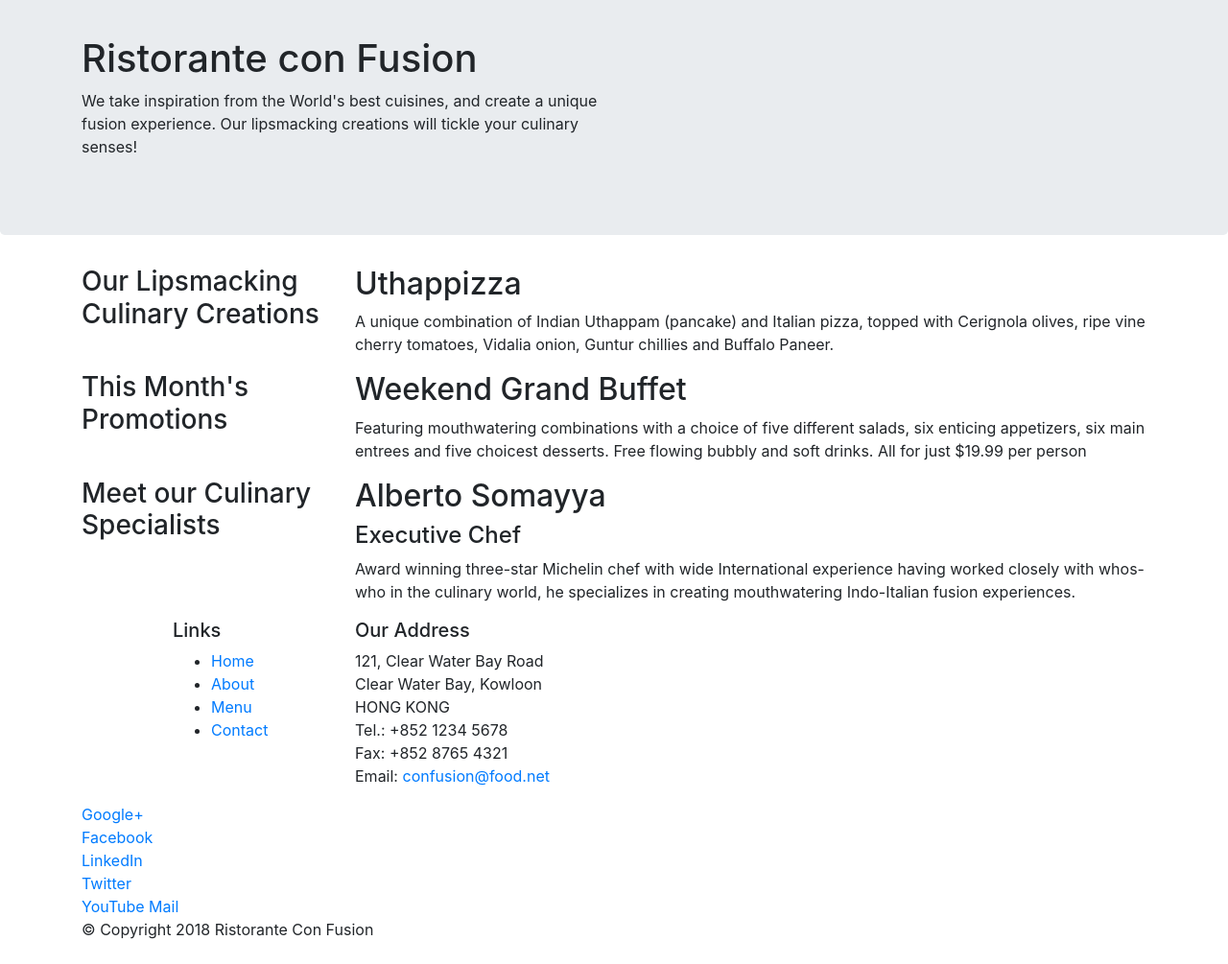
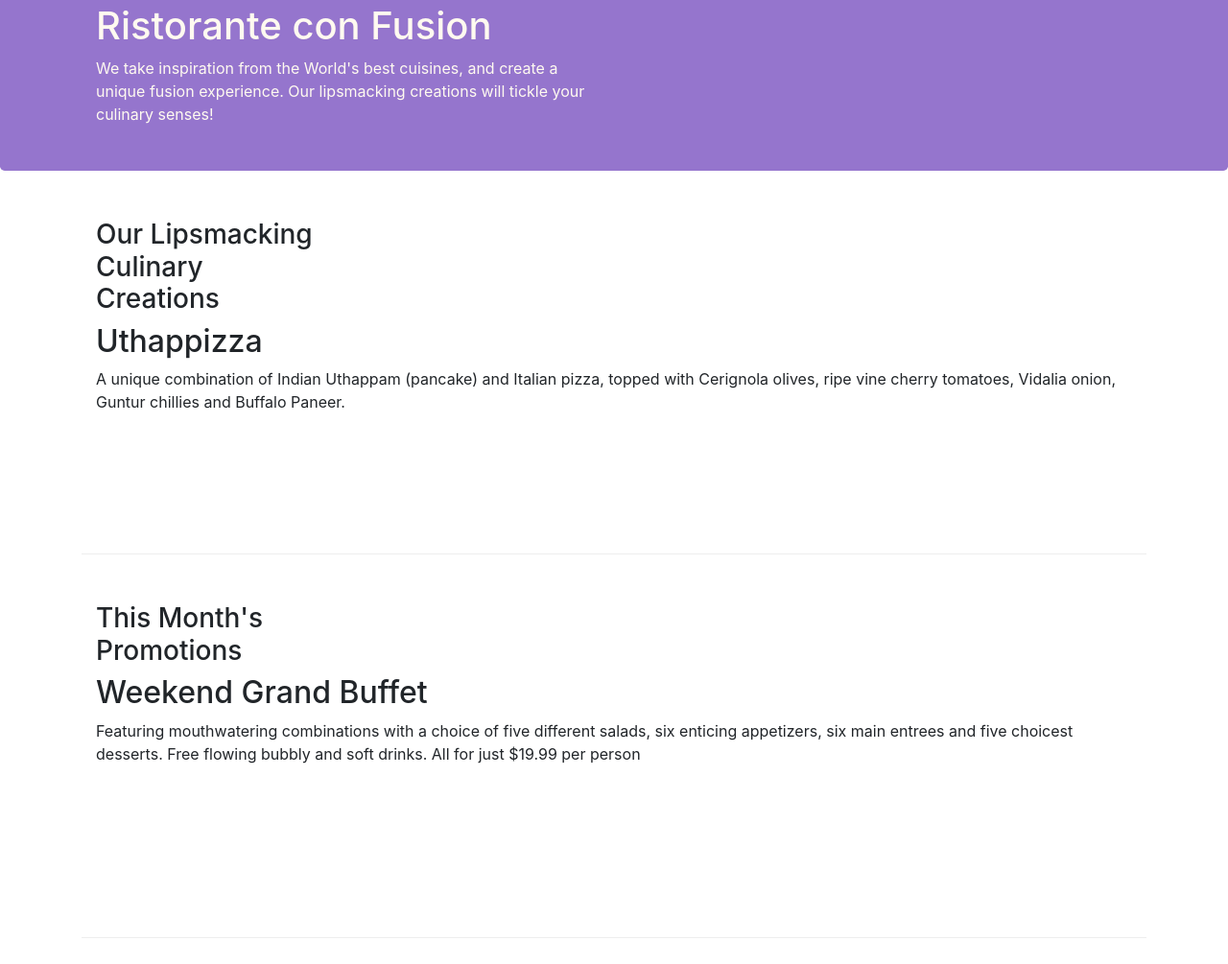
Before and after one commit to fragux/confusion, a website: page index.html in a window 1280 px wide. Shown: the part 27-1032 px from the top of the page at 96% size. Drawn offline with nearby package versions, Linux system fonts and the light colour scheme.

Commit message:
Bootstrap GRID - Parte 2

```diff
--- /dev/null
+++ b/css/styles.css
@@ -0,0 +1,29 @@
+.row-header {
+    margin: 0px auto;
+    padding: 0px auto;
+}
+
+.row-content{
+    margin: 0px auto;
+    padding: 50px 0px 50px 0px;
+    border-bottom: 1px ridge;
+    min-height: 400px;
+}
+
+.footer{
+    background-color: #D1C4E9;
+    margin: 0px auto;
+    padding: 20px 0px 20px 0px;
+}
+
+.jumbotron{
+    padding: 30px 70px 30px 70px;
+    margin: 0px auto;
+    background: #9575cd;
+    color: floralwhite;
+}
+
+.address{
+    font-size: 80%;
+    color: #0f0f0f;
+}
--- a/index.html
+++ b/index.html
@@ -9,6 +9,7 @@
 
      <!-- Bootstrap CSS -->
      <link rel="stylesheet" href="node_modules/bootstrap/dist/css/bootstrap.min.css">
+     <link rel="stylesheet" href="css/styles.css">
     <title>Ristorante Con Fusion</title>
 </head>
 
@@ -16,7 +17,7 @@
 
     <header class="jumbotron">
         <div class="container">
-            <div class="row">
+            <div class="row-header">
                 <div class="col-12 col-sm-6">
                     <h1>Ristorante con Fusion</h1>
                     <p>We take inspiration from the World's best cuisines, and create a unique fusion experience. Our lipsmacking creations will tickle your culinary senses!</p>
@@ -28,7 +29,7 @@
     </header>
 
     <div class="container">
-        <div class="row">
+        <div class="row-content align-items-center">
             <div class="col-12 col-sm-4 order-sm-first col-md-3">
                 <h3>Our Lipsmacking Culinary Creations</h3>
             </div>
@@ -39,7 +40,7 @@
         </div>
 
 
-        <div class="row">
+        <div class="row-content align-items-center">
             <div class="col-12 col-sm-4 order-sm-first col-md-3">
                 <h3>This Month's Promotions</h3>
             </div>
@@ -49,7 +50,7 @@
             </div>
         </div>
 
-        <div class="row">
+        <div class="row-content align-items-center">
             <div class="col-12 col-sm-4 order-sm-first col-md-3">
                 <h3>Meet our Culinary Specialists</h3>
             </div>
@@ -61,12 +62,12 @@
         </div>
     </div>
 
-    <footer>
+    <footer class="footer">
         <div class="container">
             <div class="row">
                 <div class="col-4 offset-1 col-sm-2">
                     <h5>Links</h5>
-                    <ul>
+                    <ul class="list-unstyled">
                         <li><a href="#">Home</a></li>
                         <li><a href="#">About</a></li>
                         <li><a href="#">Menu</a></li>
@@ -84,8 +85,8 @@
 		              Email: <a href="mailto:confusion@food.net">confusion@food.net</a>
 		           </address>
                 </div>
-                <div>
-                    <div class="col-12 col-sm-4">
+                <div class="col-12 col-sm-4 align-self-center">
+                    <div class="text-center">
                         <a href="http://google.com/+">Google+</a>
                         <a href="http://www.facebook.com/profile.php?id=">Facebook</a>
                         <a href="http://www.linkedin.com/in/">LinkedIn</a>
@@ -95,7 +96,7 @@
                     </div>
                 </div>
            </div>
-           <div class="row">
+           <div class="row justify-content-center">
                 <div class="col-auto">
                     <p>© Copyright 2018 Ristorante Con Fusion</p>
                 </div>
```
